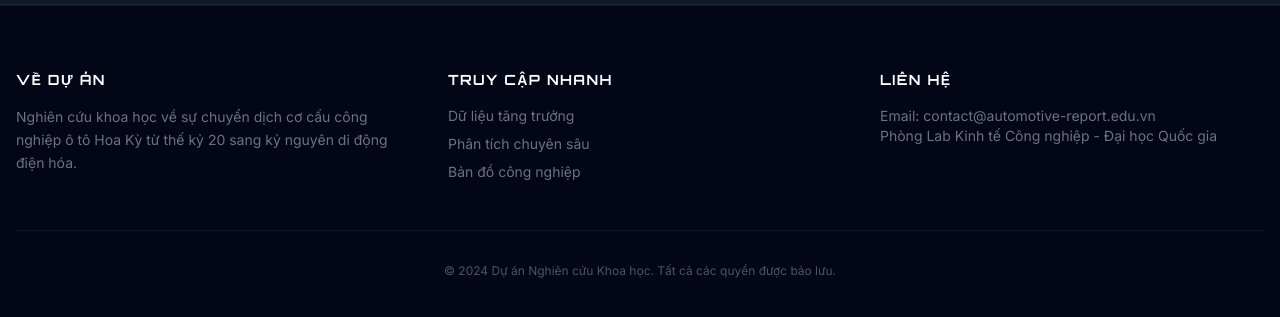
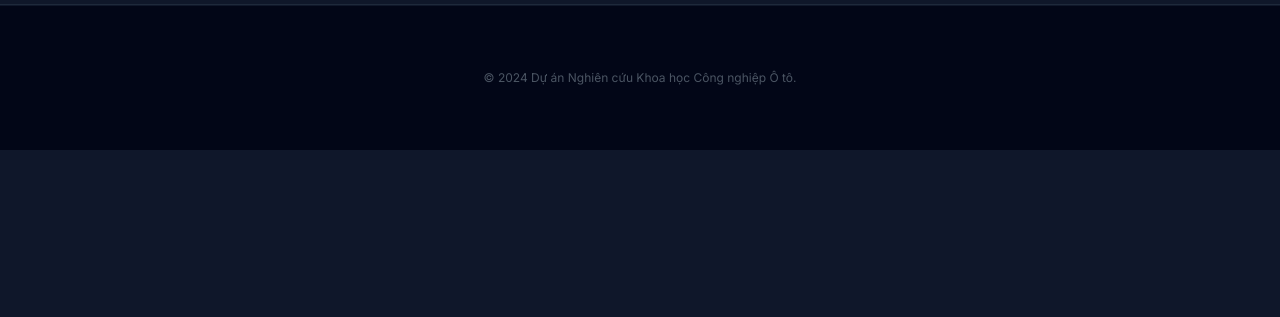
Before and after one commit to hoatranthanh581-rgb/WebsiteCarAuto, a React (Vite) app: page / in a window 1280 px wide. Shown: the part 2933-3250 px from the top of the page. After the commit the page ends 3083 px from the top, so only its background shows below. Built offline with nearby package versions, Linux system fonts and the light colour scheme.

Commit message:
Simplify footer content in App.tsx
Removed detailed sections from the footer and simplified the content.

```diff
--- a/App.tsx
+++ b/App.tsx
@@ -93,33 +93,10 @@
 
 const Footer = () => (
   <footer className="bg-slate-950 border-t border-slate-900 py-16">
-    <div className="max-w-7xl mx-auto px-4">
-      <div className="grid md:grid-cols-3 gap-12 mb-12">
-        <div>
-          <h4 className="text-white font-modern font-bold mb-4 uppercase tracking-widest text-sm">Về Dự Án</h4>
-          <p className="text-gray-500 text-sm leading-relaxed">
-            Nghiên cứu khoa học về sự chuyển dịch cơ cấu công nghiệp ô tô Hoa Kỳ từ thế kỷ 20 sang kỷ nguyên di động điện hóa.
-          </p>
-        </div>
-        <div>
-          <h4 className="text-white font-modern font-bold mb-4 uppercase tracking-widest text-sm">Truy Cập Nhanh</h4>
-          <ul className="text-gray-500 text-sm space-y-2">
-            <li><Link to="/data" className="hover:text-sky-400">Dữ liệu tăng trưởng</Link></li>
-            <li><Link to="/analysis" className="hover:text-sky-400">Phân tích chuyên sâu</Link></li>
-            <li><Link to="/map" className="hover:text-sky-400">Bản đồ công nghiệp</Link></li>
-          </ul>
-        </div>
-        <div>
-          <h4 className="text-white font-modern font-bold mb-4 uppercase tracking-widest text-sm">Liên Hệ</h4>
-          <p className="text-gray-500 text-sm">Email: contact@automotive-report.edu.vn</p>
-          <p className="text-gray-500 text-sm">Phòng Lab Kinh tế Công nghiệp - Đại học Quốc gia</p>
-        </div>
-      </div>
-      <div className="pt-8 border-t border-slate-900 text-center">
-        <p className="text-gray-600 text-xs">
-          © 2024 Dự án Nghiên cứu Khoa học. Tất cả các quyền được bảo lưu.
-        </p>
-      </div>
+    <div className="max-w-7xl mx-auto px-4 text-center">
+      <p className="text-gray-600 text-xs">
+        © 2024 Dự án Nghiên cứu Khoa học Công nghiệp Ô tô.
+      </p>
     </div>
   </footer>
 );
```
